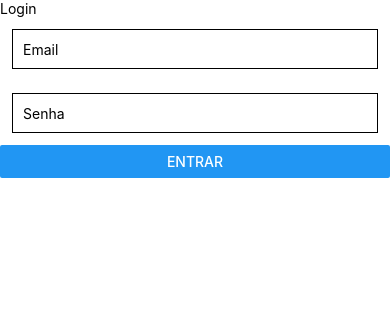
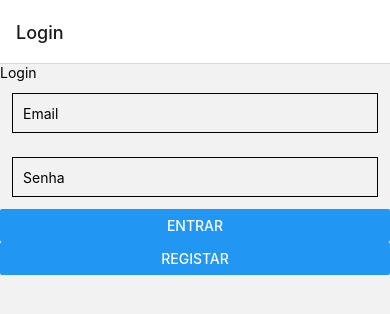
Before and after one commit to oseias-costa/apopy-mobile, a React Native app: screen / in a window 390 px wide. Shown: the top 314 px of the page. Built offline with nearby package versions, Linux system fonts and the light colour scheme.

Commit message:
fix(Login) create button to navegate to register component

```diff
--- a/App.tsx
+++ b/App.tsx
@@ -1,8 +1,12 @@
 import Routes from './presentation/routes';
 import 'react-native-gesture-handler';
+import { Provider } from 'react-redux';
+import { store } from './presentation/redux/stores';
 
 export default function App() {
   return (
-    <Routes />
+    <Provider store={store}>
+      <Routes />
+    </Provider>
   );
 }
--- a/presentation/routes/AuthStack.tsx
+++ b/presentation/routes/AuthStack.tsx
@@ -1,5 +1,21 @@
 import Login from "../screens/acess/Login"
+import { createNativeStackNavigator } from '@react-navigation/native-stack';
+import Settings from '../screens/Settings';
+import Register from "../screens/acess/Register";
 
-export default function AuthStack(){
-    return <Login />
+const Stack = createNativeStackNavigator();
+
+export default function StackRoutes(){
+    return(
+        <Stack.Navigator>
+            <Stack.Screen
+                name='Login'
+                component={Login}
+            />
+            <Stack.Screen
+                name='Register'
+                component={Register}
+            />
+        </Stack.Navigator>
+    )
 }
--- a/presentation/screens/acess/Login.tsx
+++ b/presentation/screens/acess/Login.tsx
@@ -3,7 +3,7 @@ import { useState } from "react";
 import { Button, NativeSyntheticEvent, StyleSheet, Text, TextInput, TextInputChangeEventData, View } from "react-native";
 import { loginUseCase } from "../../../application/login.usecase";
 
-export default function Login(){
+export default function Login({ navigation }){
     const [ loginState, setLoginState ] = useState({
         email: '', password: ''
     })
@@ -36,6 +36,7 @@ export default function Login(){
                 }
             />
             <Button onPress={handleLogin} title="Entrar" />
+            <Button onPress={() => navigation.navigate('Register')} title="Registar" />
         </View>
     )
 }
```
